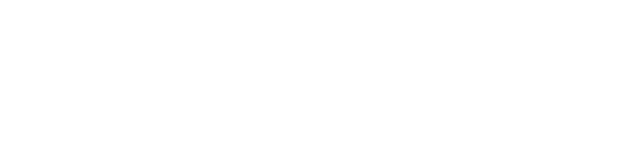
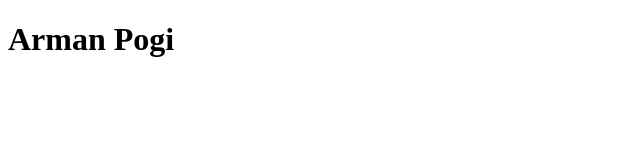
Before and after one commit to ArmanDave12/Arman, a plain HTML site: page index.html in a window 1280 px wide. Shown: the whole page, without its empty margins (0-640 px from the left). Drawn offline with Linux system fonts and the light colour scheme.

Commit message:
Add h1 Arman Pogi

```diff
--- a/index.html
+++ b/index.html
@@ -7,6 +7,6 @@
     <title>Document</title>
 </head>
 <body>
-
+    <h1>Arman Pogi</h1>
 </body>
 </html>
```
